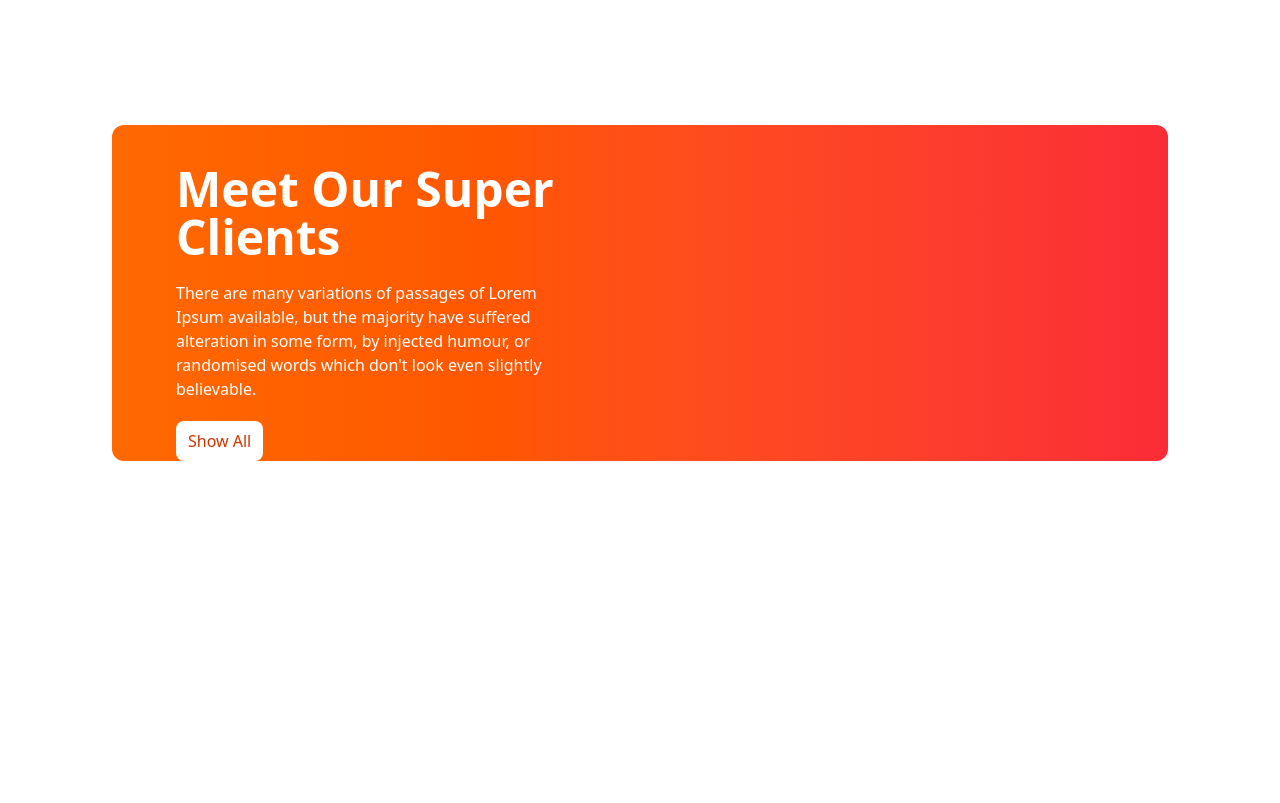
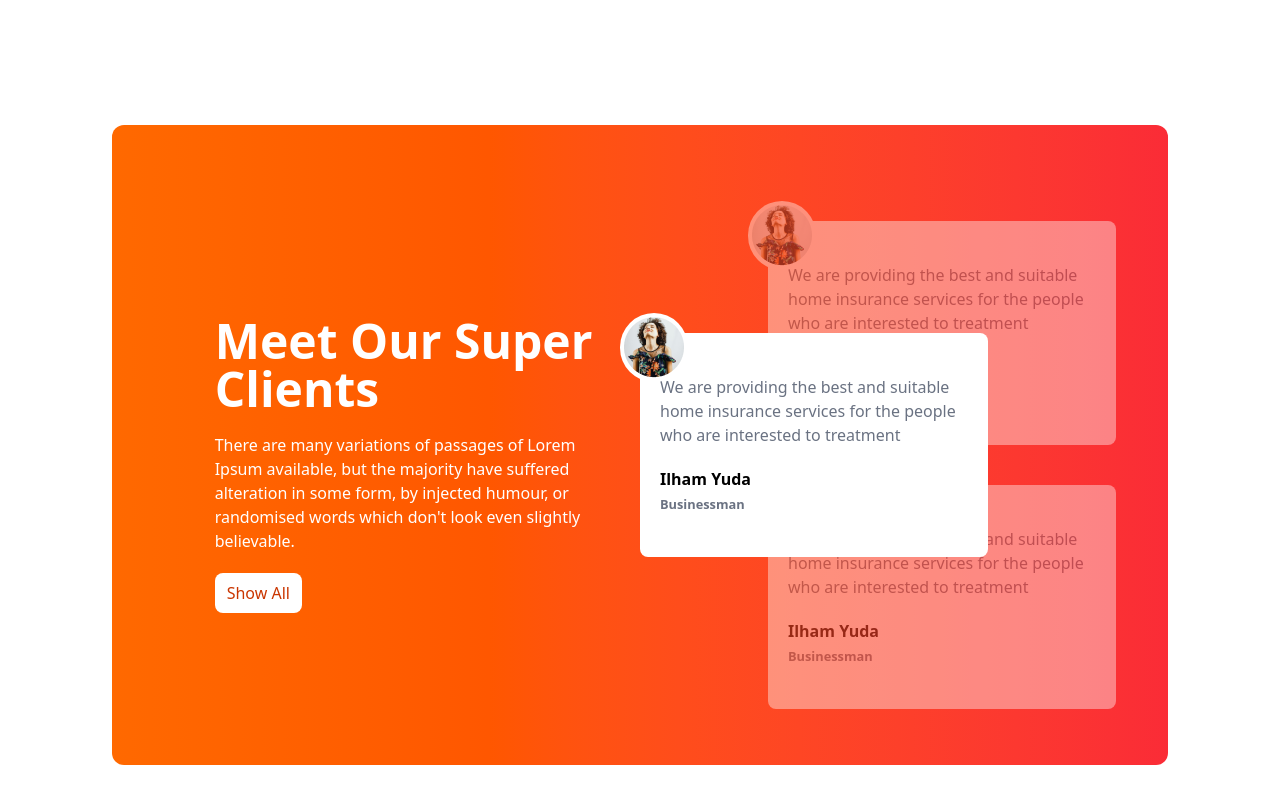
Before and after one commit to angkon-karmakar/tea-house, a website: page index.html in a window 1280 px wide. Shown: the part 1820-2623 px from the top of the page. Before the commit the page ends 2377 px from the top, so only its background shows below. Drawn offline with Linux system fonts and the light colour scheme.

Commit message:
review section complete

```diff
--- a/index.html
+++ b/index.html
@@ -166,6 +166,7 @@
         <div class="bg-gradient-to-r from-orange-500 to-red-500 rounded-xl grid grid-cols-1 lg:grid-cols-2 text-white px-7 md:px-16 ">
 
           <!-- text section -->
+           <div class="flex items-center justify-center overflow-hidden">
             <div class="w-5/6">
               <h1 class="text-5xl font-bold mb-5 mt-10">
                 Meet Our Super Clients
@@ -177,10 +178,46 @@
               <button class="bg-white text-orange-700 px-3 py-2 rounded-lg">Show All</button>
 
              </div>
+           </div>
 
 
           <!-- review card section -->
+           <div class="relative py-24 ">
+
+             <!-- middle card -->
+             <div class="absolute top-44 md:top-52">
+              <div class="relative h-56 bg-white text-black rounded-lg w-full md:w-3/4 flex items-center px-5 z-10">
+                <div class="absolute -top-5 -left-5 bg-white rounded-full p-1"><img src="./images/client.png"></div>
+
                 <div>
+                  <p class=" text-gray-500 mb-5 ">We are providing the best and suitable home insurance services for the people who are interested to treatment</p>
+                  <h1 class="font-bold">Ilham Yuda </h1>
+                  <small class="font-bold text-gray-500 ">Businessman</small>
+                </div>
+               </div>
+            </div>
+
+            <!-- top card -->
+             <div class="relative md:left-32 left-8 h-56 bg-white text-black rounded-lg w-full md:w-3/4 flex items-center px-5 opacity-40">
+              <div class="absolute -top-5 -left-5 bg-white rounded-full p-1"><img src="./images/client.png"></div>
+
+              <div>
+                <p class=" text-gray-500 mb-5 ">We are providing the best and suitable home insurance services for the people who are interested to treatment</p>
+                <h1 class="font-bold">Ilham Yuda </h1>
+                <small class="font-bold text-gray-500 ">Businessman</small>
+              </div>
+             </div>
+
+             <!-- bottom card -->
+             <div class="relative md:left-32 left-8 h-56 bg-white text-black rounded-lg w-full md:w-3/4 flex items-center px-5 top-10 opacity-40">
+              <div class="absolute -top-5 -left-5 bg-white rounded-full p-1"><img src="./images/client.png"></div>
+
+              <div>
+                <p class=" text-gray-500 mb-5 ">We are providing the best and suitable home insurance services for the people who are interested to treatment</p>
+                <h1 class="font-bold">Ilham Yuda </h1>
+                <small class="font-bold text-gray-500 ">Businessman</small>
+              </div>
+             </div>
 
            </div>
 
```
Also changed, not shown: output.css. Lines whose indentation alone changed are shown as unchanged.
